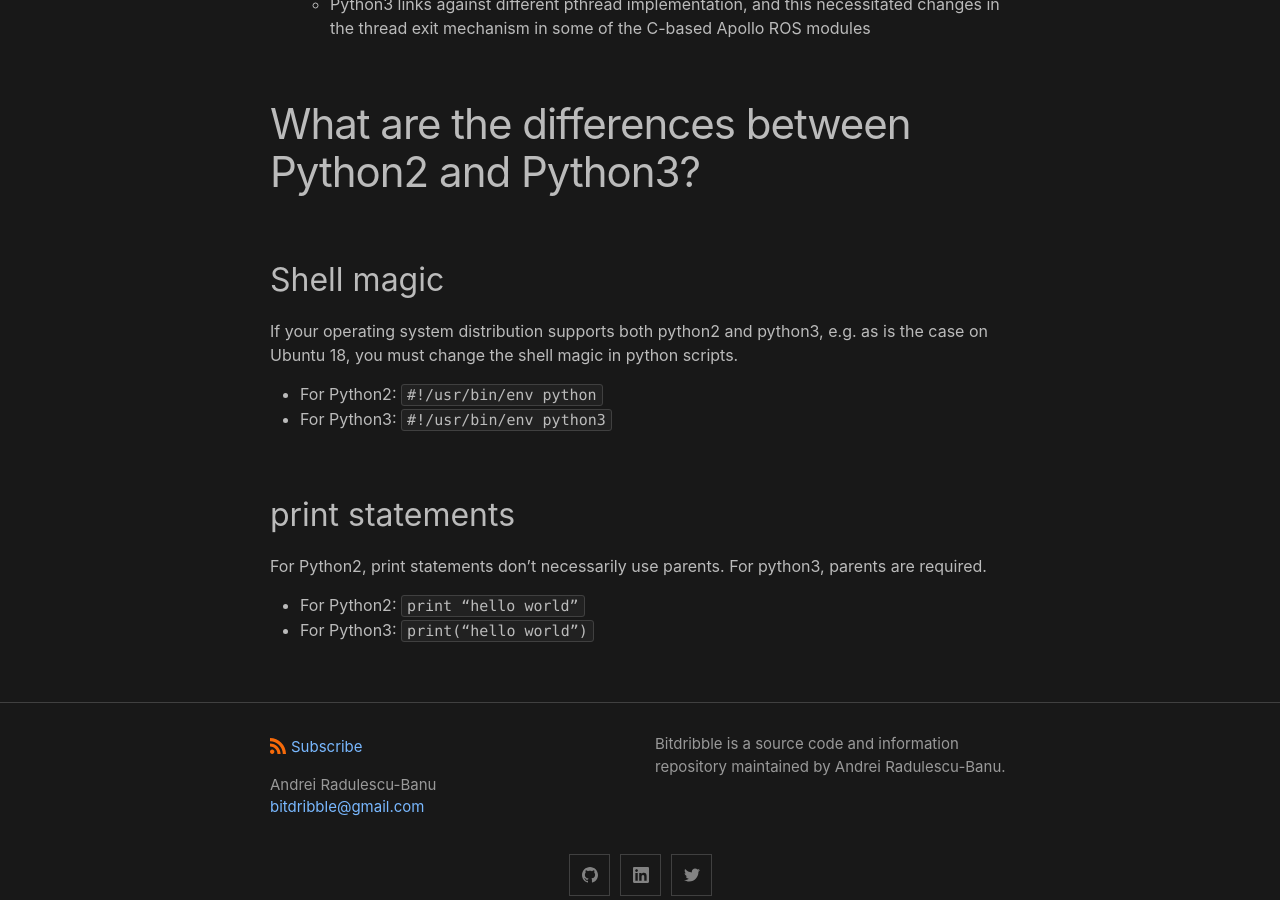
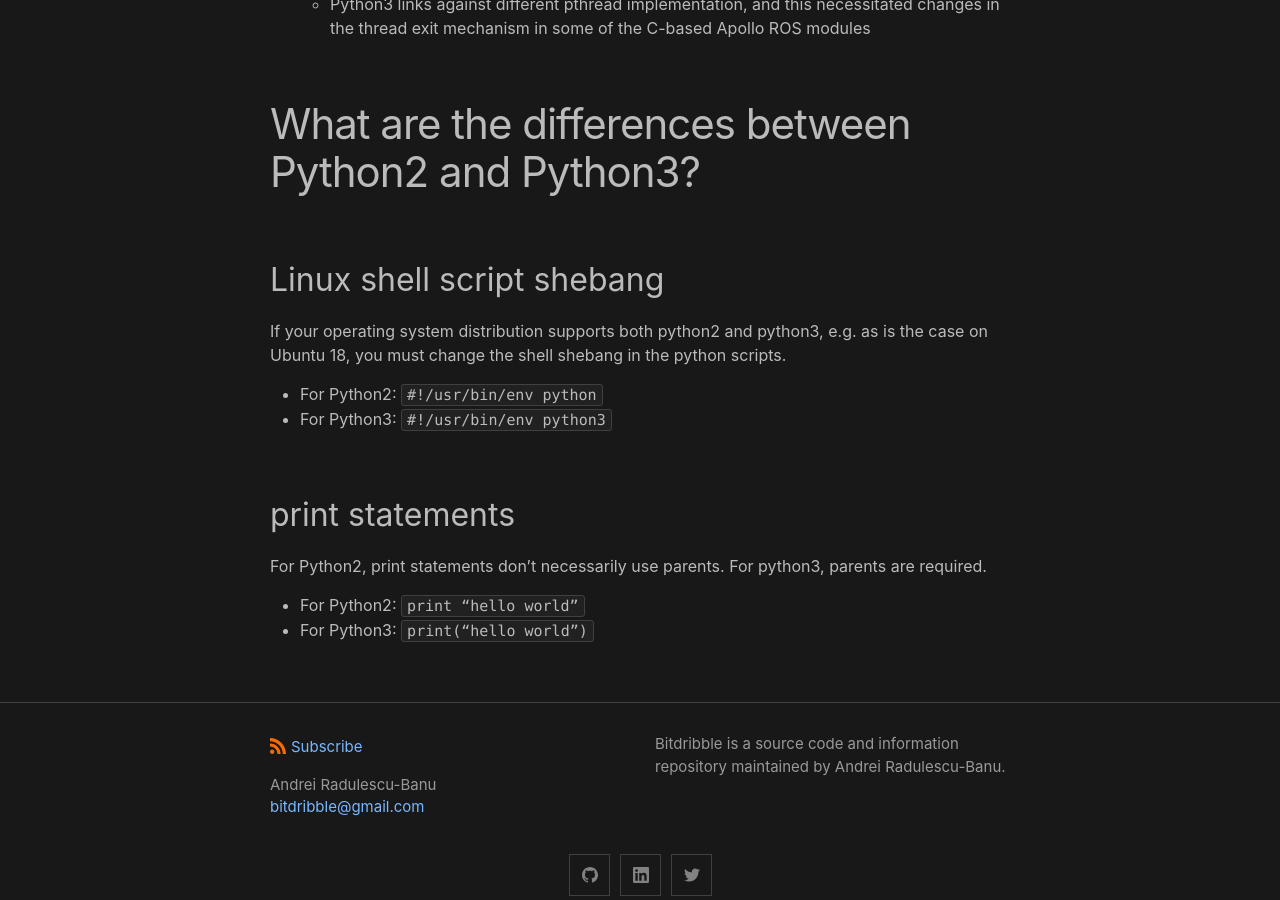
Before and after one commit to analytiq-hub/sigagent.github.io, a Jekyll site: the page built from _posts/2021-04-11-port-python2-to-python3.md, in a window 1280 px wide and 900 px high, scrolled down 1214 px. Built offline with Jekyll 4.4.1, drawn with Linux system fonts in a browser that asks for light colours.

Commit message:
*** empty log message ***

````diff
--- a/_posts/2021-04-11-port-python2-to-python3.md
+++ b/_posts/2021-04-11-port-python2-to-python3.md
@@ -37,9 +37,9 @@ More difficult:
 
 # What are the differences between Python2 and Python3?
 
-## Shell magic
+## Linux shell script shebang
 
-If your operating system distribution supports both python2 and python3, e.g. as is the case on Ubuntu 18, you must change the shell magic in python scripts.
+If your operating system distribution supports both python2 and python3, e.g. as is the case on Ubuntu 18, you must change the shell shebang in the python scripts.
 
 * For Python2: ```#!/usr/bin/env python```
 * For Python3: ```#!/usr/bin/env python3```
````
